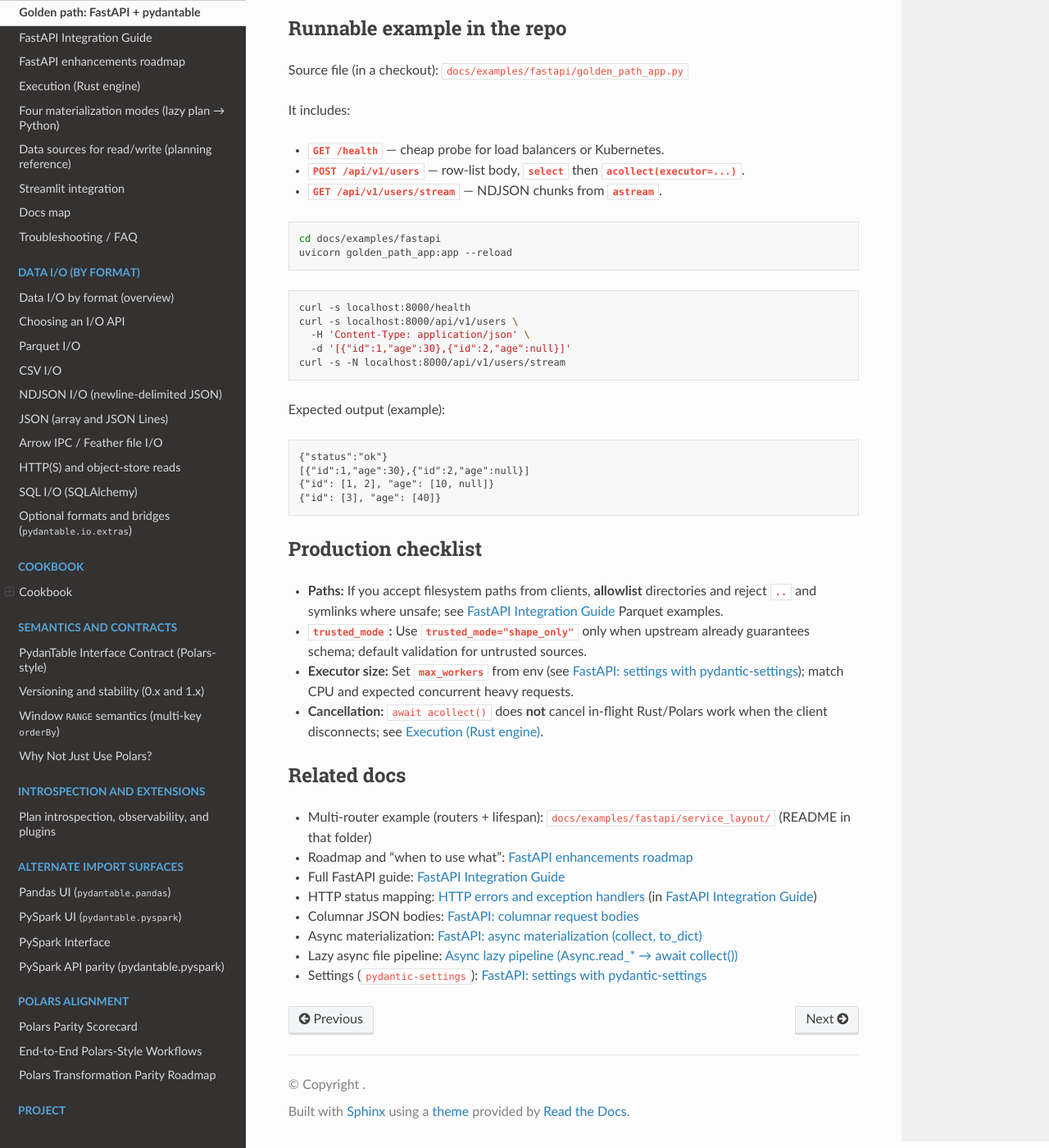
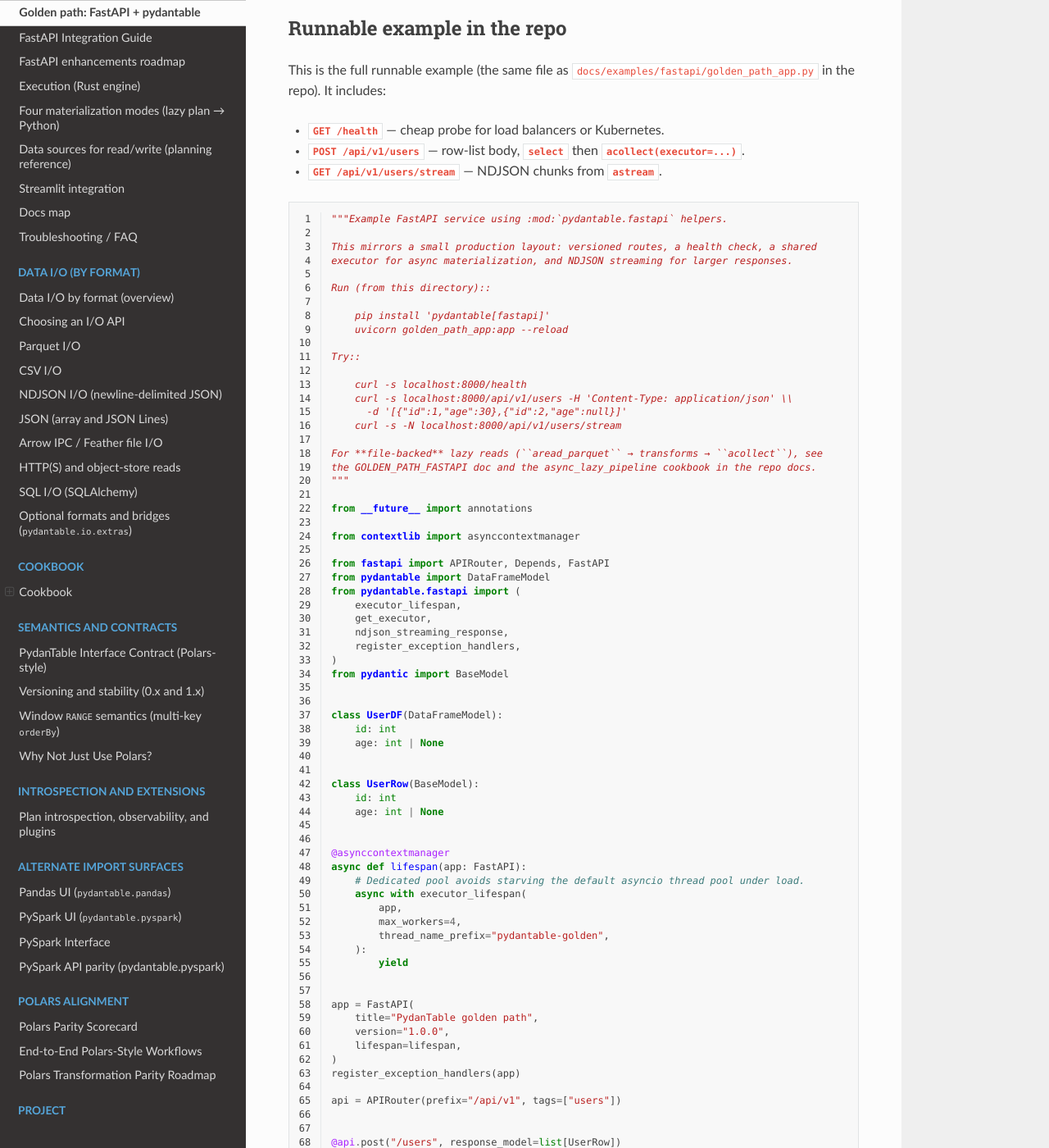
Before and after one commit to eddiethedean/pydantable, a Sphinx documentation site: the page built from docs/GOLDEN_PATH_FASTAPI.md, in a window 1280 px wide and 1400 px high, scrolled down 1125 px. Shown: the whole window at 82% size. Built offline with Sphinx 7.4.7 and the Read the Docs theme 3.1.0, drawn with Linux system fonts in a browser that asks for light colours; the version number is read from the project's files by our own code; some of the changed text lies outside the part shown.

Commit message:
docs: inline golden path FastAPI example code

````diff
--- a/docs/GOLDEN_PATH_FASTAPI.md
+++ b/docs/GOLDEN_PATH_FASTAPI.md
@@ -39,13 +39,17 @@
 
 ## Runnable example in the repo
 
-Source file (in a checkout): `docs/examples/fastapi/golden_path_app.py`
-
+This is the full runnable example (the same file as `docs/examples/fastapi/golden_path_app.py` in the repo).
 It includes:
 
 - **`GET /health`** — cheap probe for load balancers or Kubernetes.
 - **`POST /api/v1/users`** — row-list body, **`select`** then **`acollect(executor=...)`**.
 - **`GET /api/v1/users/stream`** — NDJSON chunks from **`astream`**.
+
+```{literalinclude} examples/fastapi/golden_path_app.py
+:language: python
+:linenos:
+```
 
 ```bash
 cd docs/examples/fastapi
````
